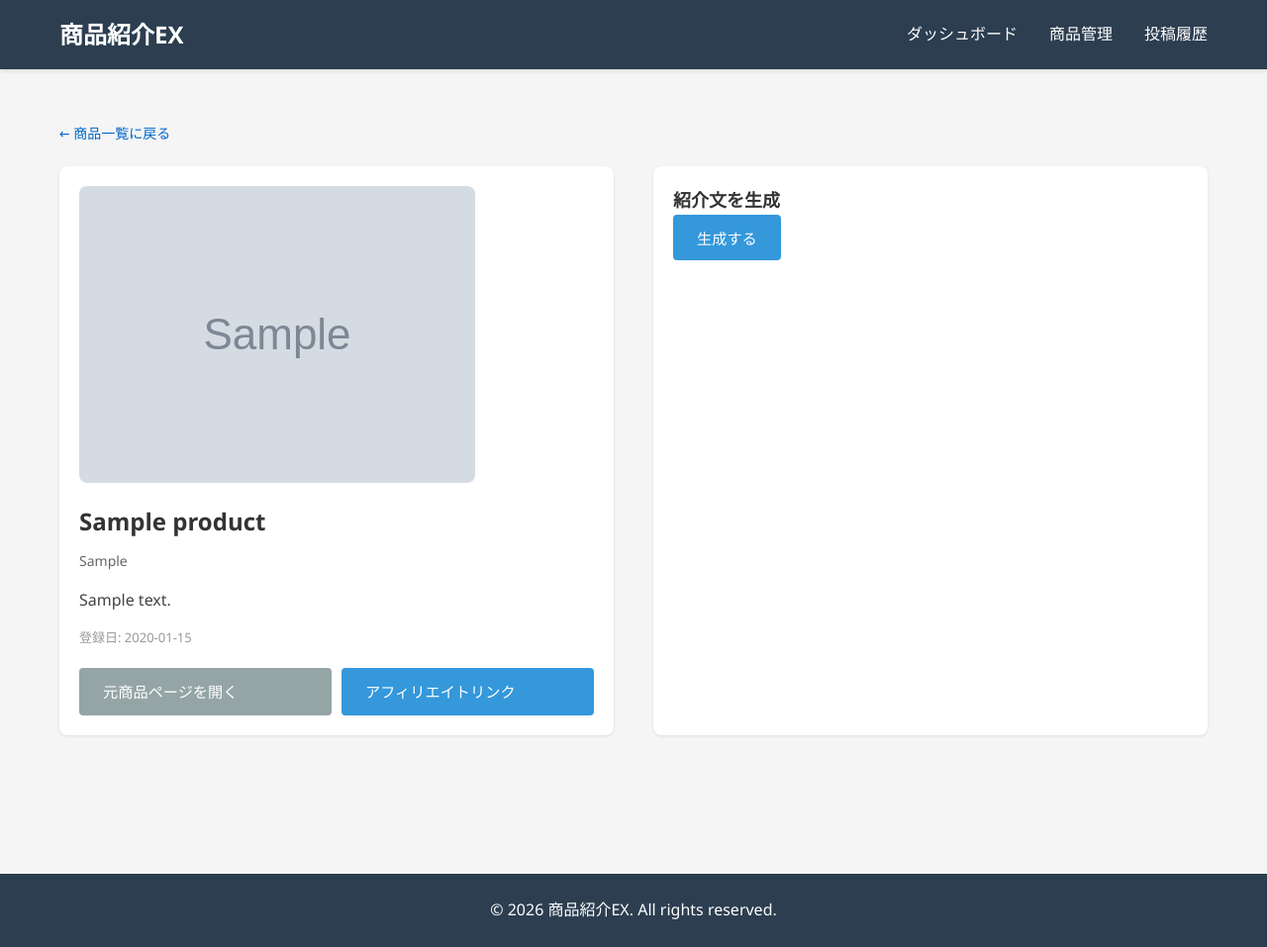
After one commit to kakeovo/product-intro-ex, a Flask app: page /products/1 in a window 1280 px wide. The commit adds this page. Shown: the whole page at 99% size. Run offline with Flask 3, Linux system fonts and the light colour scheme; tables that the repository leaves empty hold one stand-in row (values such as "Sample post"); grey boxes marked "Sample" are stand-in pictures.

Commit message:
Add semi-automated product introduction system
- Add product detail page with intro generation capability
- Implement /api/products/<id>/generate-intro endpoint for Claude-based intro text
- Generate Note (detailed) and Twitter (short) versions
- Display affiliate links for user copy-paste to SNS
- Add product detail route to navigate from product list
- Link product titles in products list to detail pages

Co-Authored-By: Claude Haiku 4.5 <noreply@anthropic.com>

```diff
--- a/app/routes/ui.py
+++ b/app/routes/ui.py
@@ -84,3 +84,13 @@ def post_history():
     page = request.args.get('page', 1, type=int)
     history = PostHistory.query.order_by(PostHistory.posted_at.desc()).paginate(page=page, per_page=20)
     return render_template('history.html', history=history)
+
+@ui.route('/products/<int:product_id>', methods=['GET'])
+def product_detail(product_id):
+    """商品詳細ページ"""
+    product = Product.query.get(product_id)
+    if not product:
+        flash('商品が見つかりません', 'error')
+        return redirect(url_for('ui.products_list'))
+
+    return render_template('product_detail.html', product=product)
--- /dev/null
+++ b/templates/product_detail.html
@@ -0,0 +1,300 @@
+{% extends "base.html" %}
+
+{% block title %}{{ product.title }} - 商品紹介EX{% endblock %}
+
+{% block content %}
+<div class="product-detail">
+    <div class="product-header">
+        <a href="{{ url_for('ui.products_list') }}">← 商品一覧に戻る</a>
+    </div>
+
+    <div class="detail-container">
+        <!-- 商品情報 -->
+        <div class="product-info-section">
+            {% if product.image_url %}
+                <img src="{{ product.image_url }}" alt="{{ product.title }}" class="product-detail-image">
+            {% else %}
+                <div class="product-detail-image-placeholder">画像なし</div>
+            {% endif %}
+
+            <div class="product-meta">
+                <h1>{{ product.title }}</h1>
+                <p class="category">{{ product.category }}</p>
+                {% if product.description %}
+                <p class="description">{{ product.description }}</p>
+                {% endif %}
+                <p class="date">登録日: {{ product.created_at.strftime('%Y-%m-%d') }}</p>
+
+                <div class="links">
+                    <a href="{{ product.url }}" target="_blank" class="btn btn-secondary">元商品ページを開く</a>
+                    <a href="{{ product.affiliate_url or product.url }}" target="_blank" class="btn btn-primary">
+                        アフィリエイトリンク
+                    </a>
+                </div>
+            </div>
+        </div>
+
+        <!-- 紹介文生成エリア -->
+        <div class="intro-section">
+            <h2>紹介文を生成</h2>
+            <button id="generate-btn" class="btn btn-primary">生成する</button>
+            <div id="loading" style="display:none;">生成中...</div>
+
+            <!-- Note 用紹介文 -->
+            <div class="intro-container" style="display:none;" id="note-intro-container">
+                <h3>Note 用紹介文</h3>
+                <div id="note-intro" class="intro-text"></div>
+                <button class="btn btn-secondary copy-btn" data-target="note-intro">コピー</button>
+            </div>
+
+            <!-- Twitter 用紹介文 -->
+            <div class="intro-container" style="display:none;" id="twitter-intro-container">
+                <h3>Twitter 用紹介文</h3>
+                <div id="twitter-intro" class="intro-text"></div>
+                <button class="btn btn-secondary copy-btn" data-target="twitter-intro">コピー</button>
+            </div>
+
+            <!-- アフィリエイトリンク表示 -->
+            <div class="intro-container" style="display:none;" id="affiliate-container">
+                <h3>アフィリエイトリンク</h3>
+                <div id="affiliate-link" class="link-text"></div>
+                <button class="btn btn-secondary copy-btn" data-target="affiliate-link">コピー</button>
+            </div>
+        </div>
+    </div>
+</div>
+
+<style>
+.product-detail {
+    padding: 20px;
+}
+
+.product-header {
+    margin-bottom: 20px;
+}
+
+.product-header a {
+    color: #0066cc;
+    text-decoration: none;
+    font-size: 14px;
+}
+
+.product-header a:hover {
+    text-decoration: underline;
+}
+
+.detail-container {
+    display: grid;
+    grid-template-columns: 1fr 1fr;
+    gap: 40px;
+    margin-bottom: 40px;
+}
+
+.product-info-section {
+    background: white;
+    padding: 20px;
+    border-radius: 8px;
+    box-shadow: 0 1px 3px rgba(0,0,0,0.1);
+}
+
+.product-detail-image {
+    width: 100%;
+    max-width: 400px;
+    height: auto;
+    border-radius: 8px;
+    margin-bottom: 20px;
+    display: block;
+}
+
+.product-detail-image-placeholder {
+    width: 100%;
+    max-width: 400px;
+    height: 400px;
+    background: #f0f0f0;
+    border-radius: 8px;
+    display: flex;
+    align-items: center;
+    justify-content: center;
+    color: #999;
+    margin-bottom: 20px;
+    border: 2px dashed #ddd;
+}
+
+.product-meta h1 {
+    font-size: 24px;
+    margin: 0 0 10px 0;
+}
+
+.category {
+    color: #666;
+    font-size: 14px;
+    margin: 5px 0;
+}
+
+.description {
+    margin: 15px 0;
+    line-height: 1.6;
+    color: #444;
+}
+
+.date {
+    color: #999;
+    font-size: 13px;
+    margin: 10px 0;
+}
+
+.links {
+    display: flex;
+    gap: 10px;
+    margin-top: 20px;
+}
+
+.links .btn {
+    flex: 1;
+}
+
+.intro-section {
+    background: white;
+    padding: 20px;
+    border-radius: 8px;
+    box-shadow: 0 1px 3px rgba(0,0,0,0.1);
+}
+
+.intro-section h2 {
+    margin-top: 0;
+    font-size: 18px;
+}
+
+.intro-container {
+    margin-top: 30px;
+    padding: 15px;
+    background: #f9f9f9;
+    border-radius: 8px;
+}
+
+.intro-container h3 {
+    margin-top: 0;
+    font-size: 14px;
+    color: #333;
+}
+
+.intro-text {
+    padding: 15px;
+    background: white;
+    border: 1px solid #ddd;
+    border-radius: 4px;
+    margin: 10px 0;
+    line-height: 1.6;
+    white-space: pre-wrap;
+    word-wrap: break-word;
+    font-size: 14px;
+    color: #333;
+}
+
+.link-text {
+    padding: 10px;
+    background: white;
+    border: 1px solid #ddd;
+    border-radius: 4px;
+    margin: 10px 0;
+    word-break: break-all;
+    font-family: monospace;
+    font-size: 12px;
+    color: #0066cc;
+}
+
+.copy-btn {
+    margin-top: 10px;
+}
+
+#generate-btn {
+    margin-bottom: 20px;
+}
+
+#loading {
+    color: #666;
+    font-size: 14px;
+    padding: 10px 0;
+}
+
+@media (max-width: 768px) {
+    .detail-container {
+        grid-template-columns: 1fr;
+        gap: 20px;
+    }
+
+    .links {
+        flex-direction: column;
+    }
+
+    .links .btn {
+        width: 100%;
+    }
+
+    .product-detail-image-placeholder {
+        max-width: 100%;
+    }
+}
+</style>
+
+<script>
+document.getElementById('generate-btn').addEventListener('click', async function() {
+    const productId = {{ product.id }};
+    const loading = document.getElementById('loading');
+    const generateBtn = document.getElementById('generate-btn');
+
+    loading.style.display = 'block';
+    generateBtn.disabled = true;
+
+    try {
+        const response = await fetch(`/api/products/${productId}/generate-intro`, {
+            method: 'POST'
+        });
+
+        if (!response.ok) {
+            alert('紹介文の生成に失敗しました');
+            return;
+        }
+
+        const data = await response.json();
+
+        // 紹介文を表示
+        document.getElementById('note-intro').textContent = data.note_intro;
+        document.getElementById('twitter-intro').textContent = data.twitter_intro;
+        document.getElementById('affiliate-link').textContent = data.affiliate_url;
+
+        // コンテナを表示
+        document.getElementById('note-intro-container').style.display = 'block';
+        document.getElementById('twitter-intro-container').style.display = 'block';
+        document.getElementById('affiliate-container').style.display = 'block';
+
+    } catch (error) {
+        console.error('Error:', error);
+        alert('エラーが発生しました');
+    } finally {
+        loading.style.display = 'none';
+        generateBtn.disabled = false;
+    }
+});
+
+// コピー機能
+document.querySelectorAll('.copy-btn').forEach(button => {
+    button.addEventListener('click', function() {
+        const targetId = this.getAttribute('data-target');
+        const text = document.getElementById(targetId).textContent;
+
+        navigator.clipboard.writeText(text).then(() => {
+            // ボタンの表示を一時的に変更
+            const originalText = this.textContent;
+            this.textContent = 'コピーしました！';
+            setTimeout(() => {
+                this.textContent = originalText;
+            }, 2000);
+        }).catch(() => {
+            alert('コピーに失敗しました');
+        });
+    });
+});
+</script>
+
+{% endblock %}
--- a/templates/products.html
+++ b/templates/products.html
@@ -22,7 +22,7 @@
             {% endif %}
 
             <div class="product-content">
-                <h3>{{ product.title }}</h3>
+                <h3><a href="{{ url_for('ui.product_detail', product_id=product.id) }}">{{ product.title }}</a></h3>
                 <p class="product-category">{{ product.category }}</p>
                 <p class="product-url"><a href="{{ product.url }}" target="_blank">詳細を見る</a></p>
                 <p class="product-description">{{ product.description[:100] if product.description else '説明なし' }}...</p>
```
Also changed, not shown: app/routes/api.py (+44 -0 lines).
